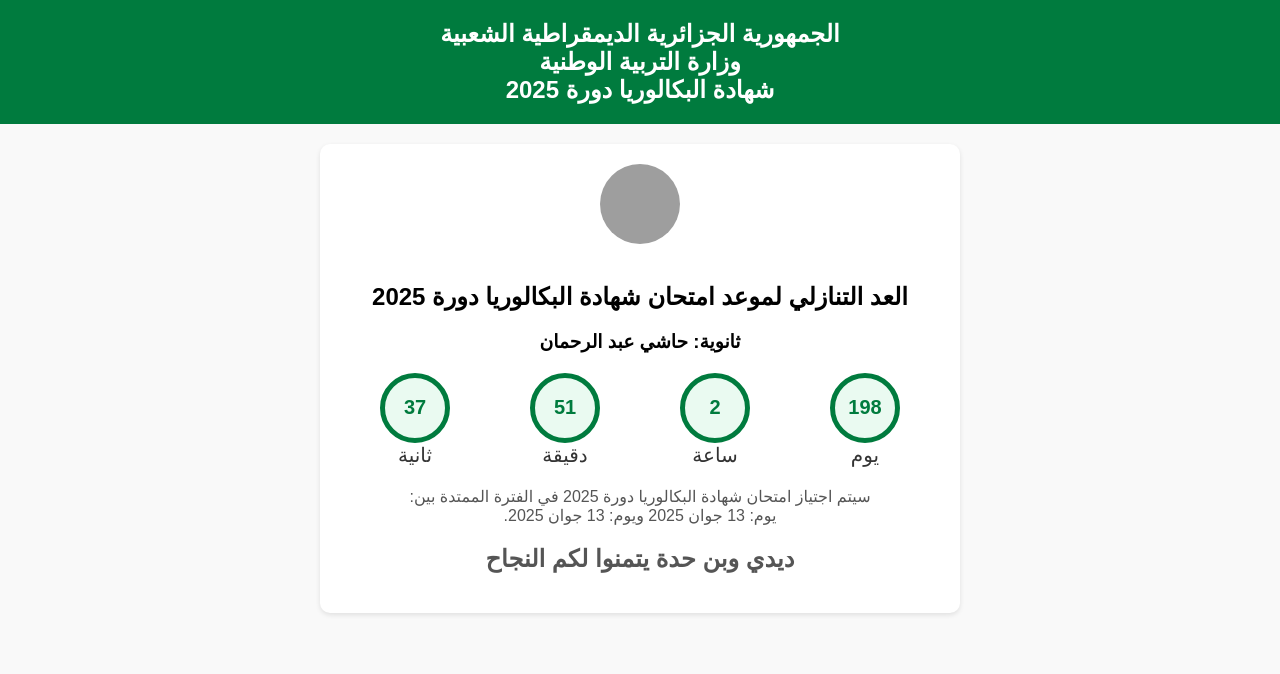
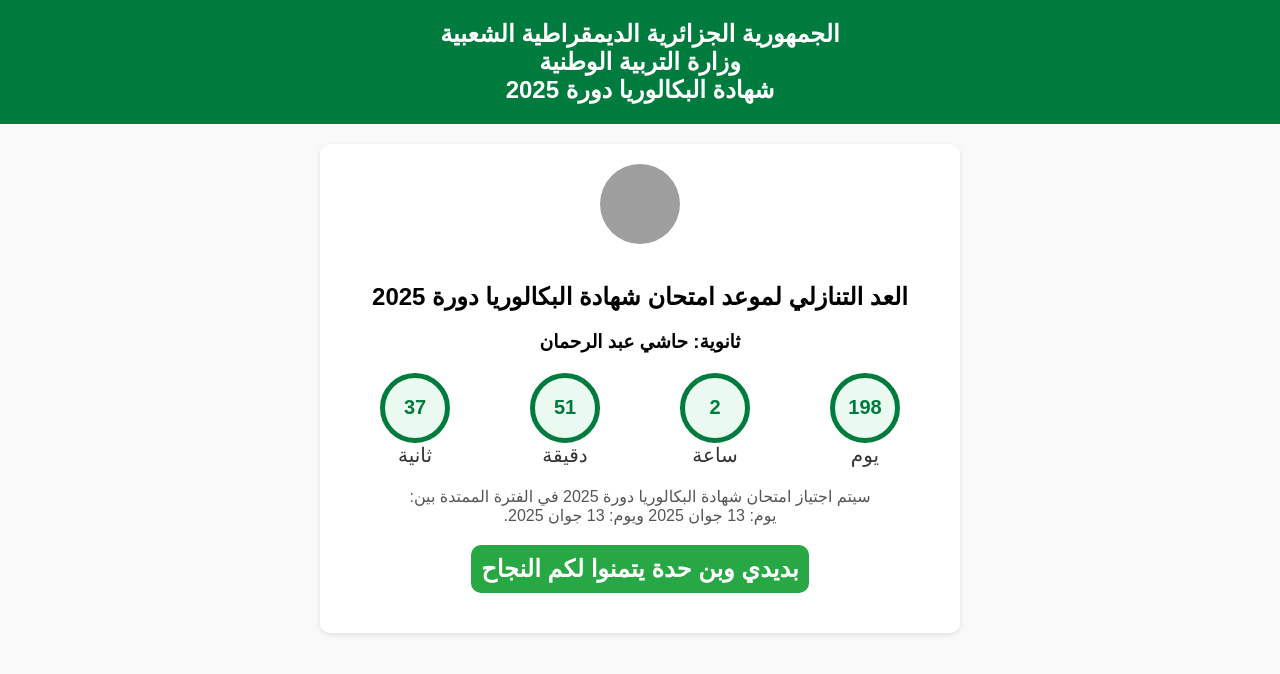
Before and after one commit to saaddz123/hachi, a plain HTML site: page Index.html in a window 1280 px wide. Drawn offline with Linux system fonts and the light colour scheme; grey boxes are pictures that could not be loaded.

Commit message:
Update Index.html

```diff
--- a/Index.html
+++ b/Index.html
@@ -69,6 +69,17 @@
             font-size: 16px;
             color: #555;
         }
+
+        /* التعديل على نص "ديدي وبن حدة" */
+        .footer h2 {
+            background-color: #28a745; /* اللون الأخضر */
+            color: white; /* لون النص أبيض */
+            padding: 10px;
+            border-radius: 10px;
+            display: inline-block;
+            font-weight: bold;
+            margin-top: 20px;
+        }
     </style>
 </head>
 <body>
@@ -107,7 +118,7 @@
         <div class="footer">
             سيتم اجتياز امتحان شهادة البكالوريا دورة 2025 في الفترة الممتدة بين:
             <br>يوم: 13 جوان 2025 ويوم: 13 جوان 2025.
-                 <h2>ديدي وبن حدة يتمنوا لكم النجاح</h2>
+            <h2>بديدي وبن حدة يتمنوا لكم النجاح</h2>
         </div>
     </div>
 
```
